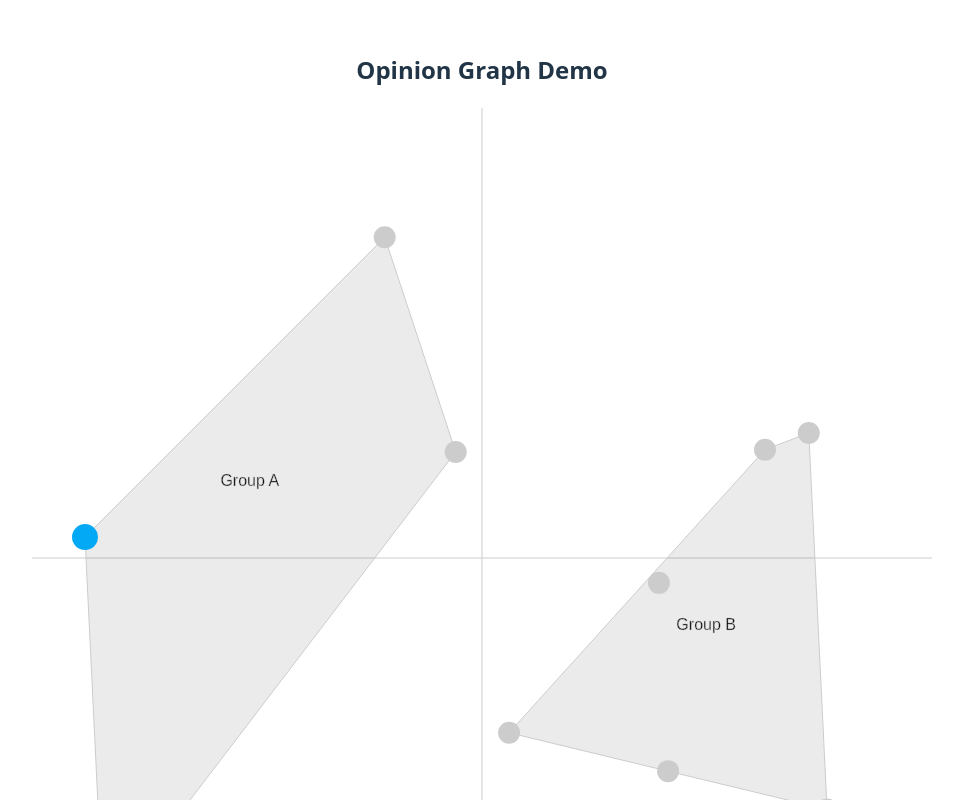
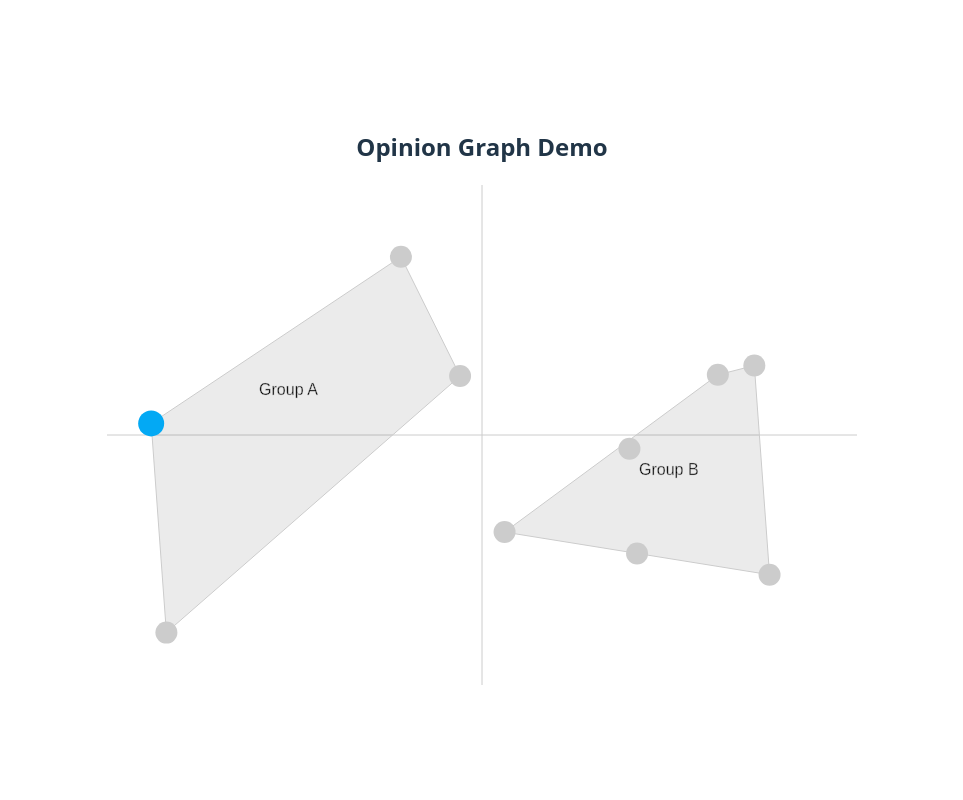
Before and after one commit to patcon/opinion-graph-demo, a React (Vite) app: page / in a window 1280 px wide. Shown: the top 800 px of the page, without its empty margins (158-1121 px from the left). Built offline with nearby package versions, Linux system fonts and the light colour scheme.

Commit message:
Hardcode heights that match polis.

```diff
--- a/src/components/OpinionGraph.tsx
+++ b/src/components/OpinionGraph.tsx
@@ -3,7 +3,8 @@ import * as d3 from "d3";
 import { GroupHulls } from "./GroupHulls"; // adjust path if needed
 
 const globals = {
-  side: 900,
+  width: 750,
+  height: (750 * 2) / 3,
 };
 
 function OpinionGraph({ comments, math, Strings }: any) {
@@ -25,16 +26,15 @@ function OpinionGraph({ comments, math, Strings }: any) {
     isSelf: pid === 0, // highlight current user if desired
   }));
 
-  // Create scale to map from [-2, 2] to [0, globals.side], optionally flipping
   const xScale = d3
     .scaleLinear()
     .domain(config.flipX ? [2, -2] : [-2, 2])
-    .range([0, globals.side]);
+    .range([0, globals.width]);
 
   const yScale = d3
     .scaleLinear()
     .domain(config.flipY ? [-2, 2] : [2, -2])
-    .range([0, globals.side]);
+    .range([0, globals.height]);
 
   const getPosition = (x: number, y: number) => ({
     cx: xScale(x),
@@ -42,7 +42,7 @@ function OpinionGraph({ comments, math, Strings }: any) {
   });
 
   return (
-    <svg width={globals.side} height={globals.side}>
+    <svg width={globals.width} height={globals.height} viewBox={`0 0 ${globals.width} ${globals.height}`}>
       <Axes />
       <GroupHulls ptptois={ptptois} groupClusters={groupClusters} getPosition={getPosition} />
       <Participants ptptois={ptptois} getPosition={getPosition} />
@@ -96,11 +96,12 @@ function GroupLabels({ groupClusters = [], getPosition }: any) {
 }
 
 function Axes() {
-  const mid = globals.side / 2;
+  const midX = globals.width / 2;
+  const midY = globals.height / 2;
   return (
     <g id="axes">
-      <line x1={0} y1={mid} x2={globals.side} y2={mid} stroke="#ccc" />
-      <line x1={mid} y1={0} x2={mid} y2={globals.side} stroke="#ccc" />
+      <line x1={0} y1={midY} x2={globals.width} y2={midY} stroke="#ccc" />
+      <line x1={midX} y1={0} x2={midX} y2={globals.height} stroke="#ccc" />
     </g>
   );
 }
```
